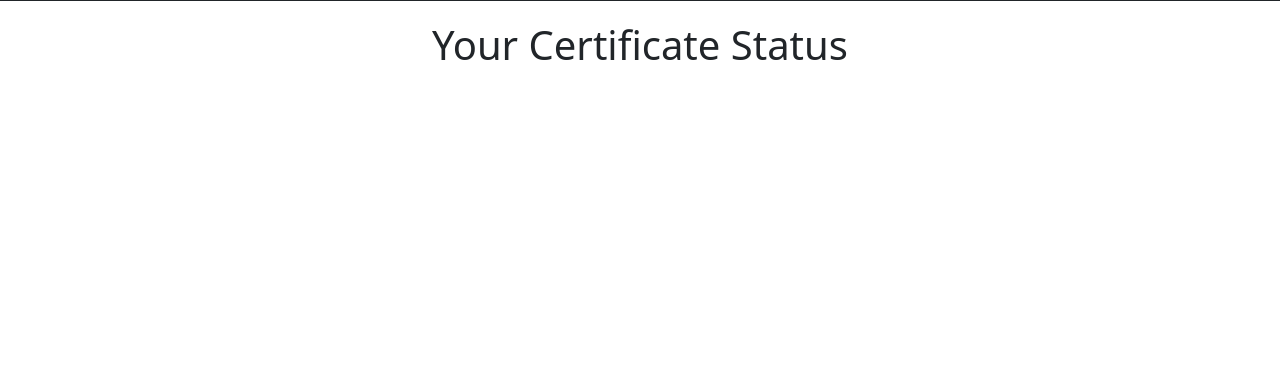
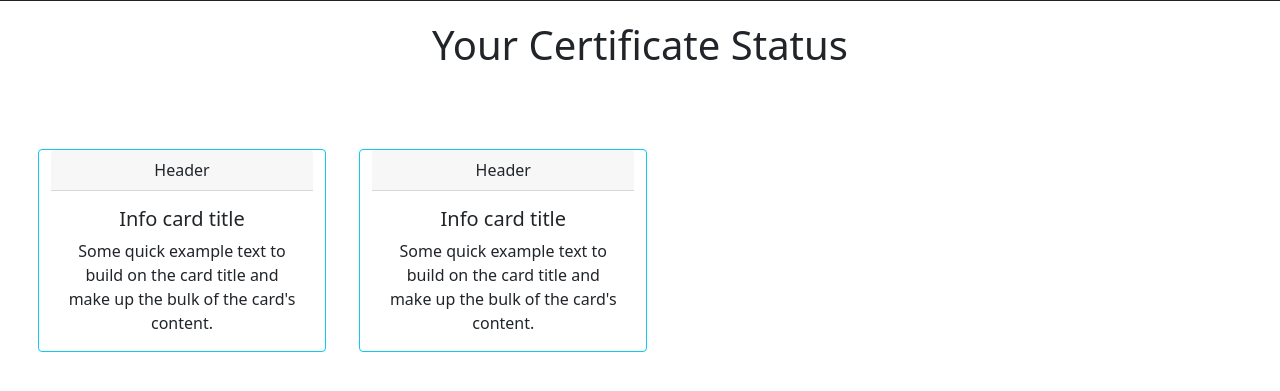
Before and after one commit to Prakhar896/Access, a Flask app: template templates/portal/settings/certificateStatus.html in a window 1280 px wide. Shown: the part 55-446 px from the top of the page. Run offline with Flask 2, Linux system fonts and the light colour scheme; the template is opened without the code that fills it, so the values that code supplies are empty; parts of the project's set-up code (start-up, migrations or seed data) failed here and were passed over; some libraries are stand-ins or nearby versions.

```diff
--- a/templates/portal/settings/certificateStatus.html
+++ b/templates/portal/settings/certificateStatus.html
@@ -7,6 +7,17 @@
     #content {
         text-align: center;
         margin-top: 20px;
+        margin-left: 20px;
+        margin-right: 20px;
+    }
+
+    #dataDiv {
+        margin-top: 80px;
+        align-items: center;
+        align-self: center;
+        align-content: center;
+        text-align: center;
+        margin-left: 30px;
     }
 </style>
 {% endblock %}
@@ -14,5 +25,28 @@
 {% block body %}
 <div id="content">
     <h1>Your Certificate Status</h1>
+    <div id="dataDiv">
+        <div class="row">
+            <div class="card border-info mb-3" style="max-width: 18rem;">
+                <div class="card-header">Header</div>
+                <div class="card-body">
+                    <h5 class="card-title">Info card title</h5>
+                    <p class="card-text">Some quick example text to build on the card title and make up the bulk of the
+                        card's
+                        content.</p>
+                </div>
+            </div>
+            &nbsp;&nbsp;&nbsp;&nbsp;&nbsp;&nbsp;&nbsp;&nbsp;
+            <div class="card border-info mb-3" style="max-width: 18rem;">
+                <div class="card-header">Header</div>
+                <div class="card-body">
+                    <h5 class="card-title">Info card title</h5>
+                    <p class="card-text">Some quick example text to build on the card title and make up the bulk of the
+                        card's
+                        content.</p>
+                </div>
+            </div>
+        </div>
+    </div>
 </div>
 {% endblock %}
```
